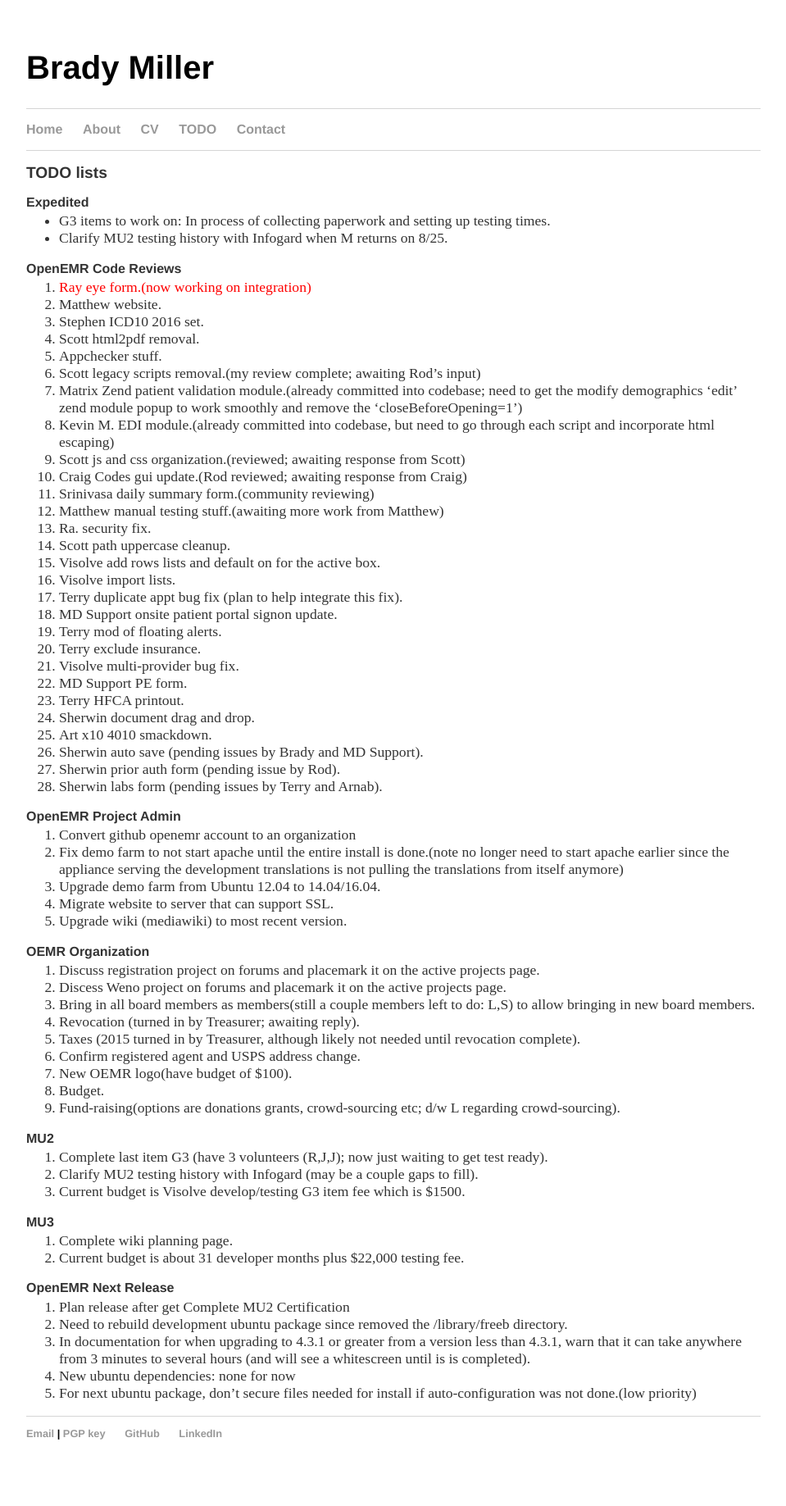
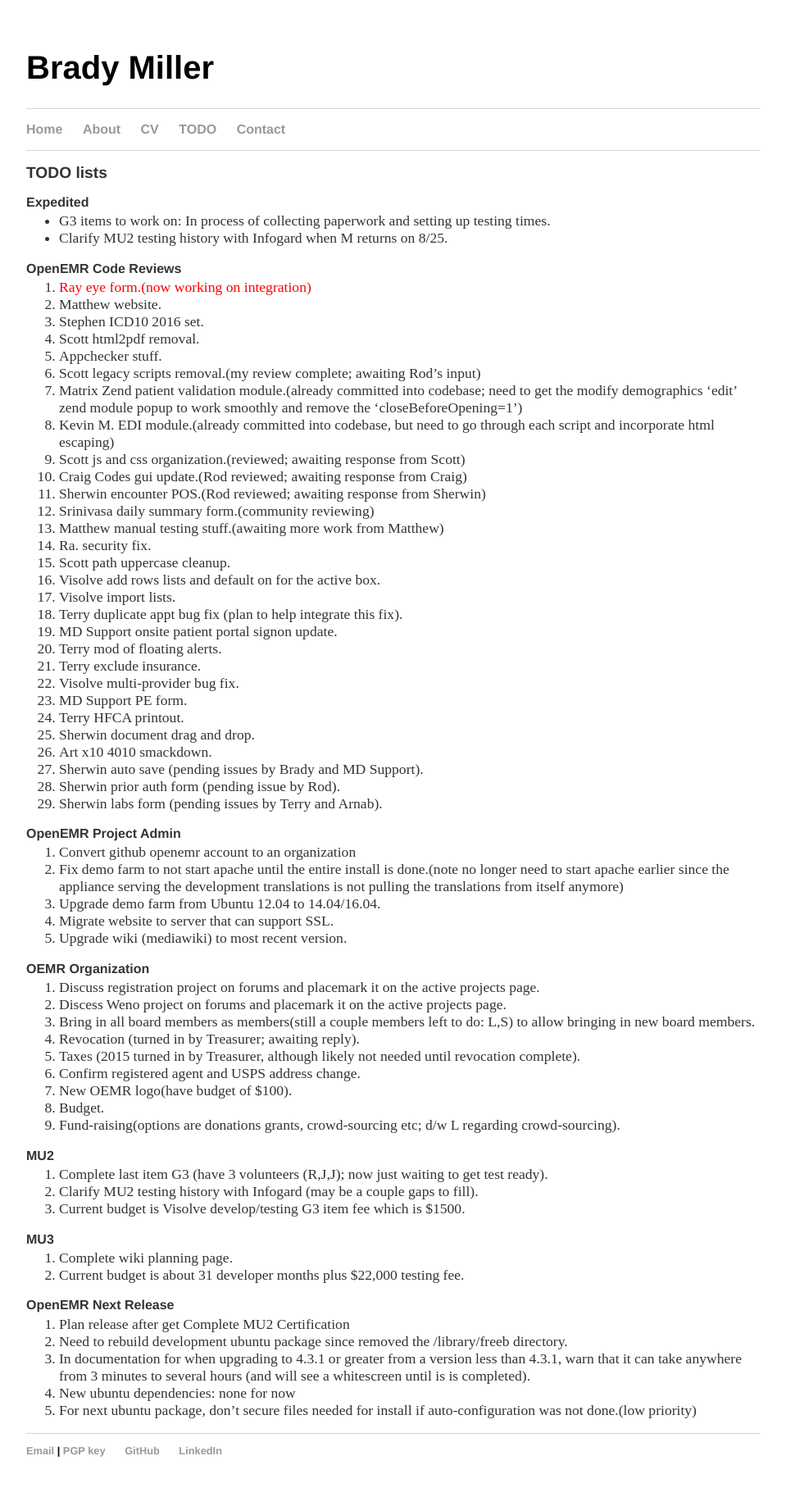
Before and after one commit to bradymiller/bradymiller.github.io, a Jekyll site: the page built from todo/index.md, in a window 1280 px wide. Shown: the whole page at 82% size, without its empty margins (160-1119 px from the left). Built offline with Jekyll 4.4.1, drawn with Linux system fonts in a browser that asks for light colours; before the commit the page ends 1816 px from its top, so only the background shows below that.

Commit message:
Update todo list

```diff
--- a/todo/index.md
+++ b/todo/index.md
@@ -18,6 +18,7 @@
 1. Kevin M. EDI module.(already committed into codebase, but need to go through each script and incorporate html escaping)
 1. Scott js and css organization.(reviewed; awaiting response from Scott)
 1. Craig Codes gui update.(Rod reviewed; awaiting response from Craig)
+1. Sherwin encounter POS.(Rod reviewed; awaiting response from Sherwin)
 1. Srinivasa daily summary form.(community reviewing)
 1. Matthew manual testing stuff.(awaiting more work from Matthew)
 1. Ra. security fix.
```
